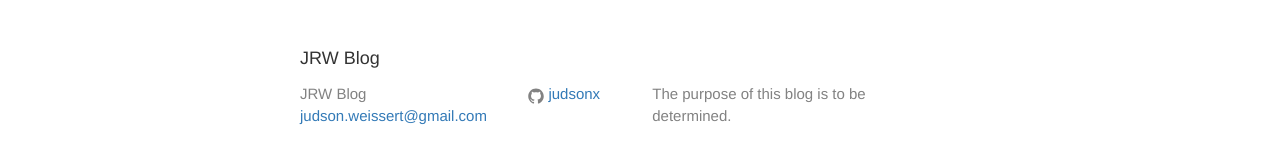
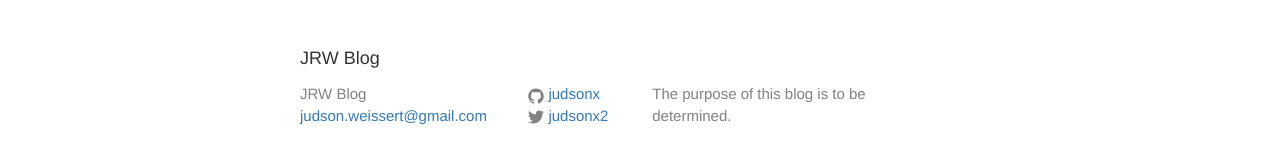
Before and after one commit to judsonx/judsonx.github.io, a Jekyll site: the page built from about.md, in a window 1280 px wide. Shown: the part 332-496 px from the top of the page. Built offline with Jekyll 4.4.1, drawn with Linux system fonts in a browser that asks for light colours; nearby versions of some CDN libraries.

Commit message:
Add twitter username to _config.yml.

```diff
--- a/_config.yml
+++ b/_config.yml
@@ -5,7 +5,7 @@ description: > # this means to ignore newlines until "baseurl:"
   The purpose of this blog is to be determined.
 baseurl: "" # the subpath of your site, e.g. /blog/
 url: "http://jrwblog.twistaz.net" # the base hostname & protocol for your site
-#twitter_username: jekyllrb
+twitter_username: judsonx2
 github_username: judsonx
 
 # Build settings
```
